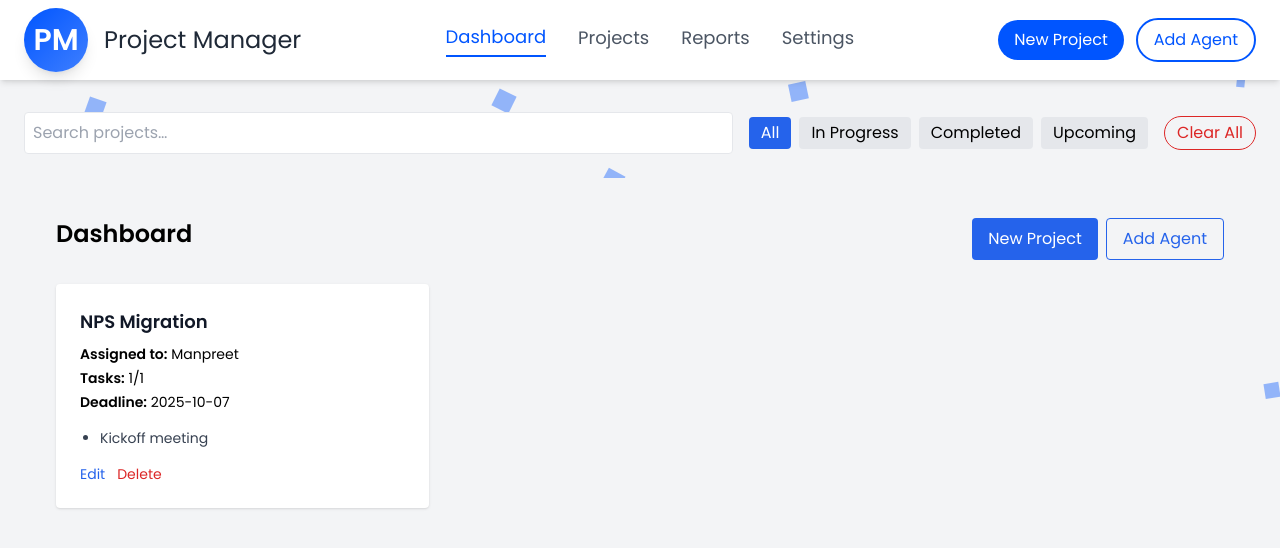
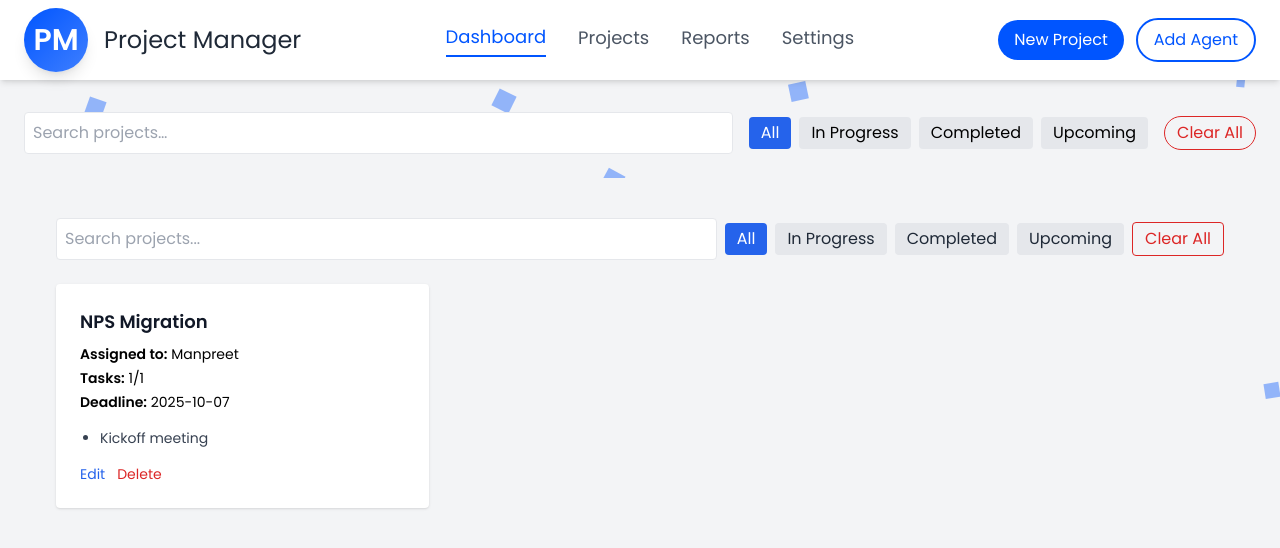
Before and after one commit to mmand213/project-manager, a React (Vite) app: page / in a window 1280 px wide. Shown: the top 548 px of the page. Built offline with nearby package versions, Linux system fonts and the light colour scheme; the HTML template or start-up script is replaced by a standard one; what js-sha256 would draw is missing.

Commit message:
Update Dashboard.jsx

```diff
--- a/src/components/Dashboard.jsx
+++ b/src/components/Dashboard.jsx
@@ -8,6 +8,8 @@ export default function Dashboard() {
   const [showModal, setShowModal] = useState(false);
   const [editingProject, setEditingProject] = useState(null);
   const [showAgentModal, setShowAgentModal] = useState(false);
+  const [filter, setFilter] = useState("All");
+  const [searchTerm, setSearchTerm] = useState("");
 
   useEffect(() => {
     setProjects(loadProjects() || []);
@@ -29,33 +31,60 @@ export default function Dashboard() {
     setShowModal(true);
   };
 
+  const handleClearAll = () => {
+    saveProjects([]);
+    setProjects([]);
+  };
+
+  // Filtering + searching
+  const filteredProjects = projects.filter((p) => {
+    const matchesFilter =
+      filter === "All" || p.status?.toLowerCase() === filter.toLowerCase();
+    const matchesSearch =
+      !searchTerm ||
+      p.title.toLowerCase().includes(searchTerm.toLowerCase()) ||
+      p.agent.toLowerCase().includes(searchTerm.toLowerCase());
+    return matchesFilter && matchesSearch;
+  });
+
   return (
     <div className="min-h-screen bg-gray-100 py-10 px-4 sm:px-6 lg:px-8">
-      {/* Replace your old navbar New Project button with this one */}
-      <div className="flex justify-between mb-6">
-        <h1 className="text-2xl font-bold">Dashboard</h1>
-        <div className="flex gap-2">
+      {/* Search + Filters + Clear */}
+      <div className="flex flex-wrap items-center gap-2 mb-6">
+        <input
+          type="text"
+          placeholder="Search projects..."
+          className="flex-1 p-2 border rounded"
+          value={searchTerm}
+          onChange={(e) => setSearchTerm(e.target.value)}
+        />
+        {["All", "In Progress", "Completed", "Upcoming"].map((status) => (
           <button
-            onClick={handleNewProject}
-            className="bg-blue-600 text-white px-4 py-2 rounded hover:bg-blue-700"
+            key={status}
+            onClick={() => setFilter(status)}
+            className={`px-3 py-1 rounded ${
+              filter === status
+                ? "bg-blue-600 text-white"
+                : "bg-gray-200 text-gray-800"
+            }`}
           >
-            New Project
+            {status}
           </button>
-          <button
-            onClick={() => setShowAgentModal(true)}
-            className="border border-blue-600 text-blue-600 px-4 py-2 rounded hover:bg-blue-50"
-          >
-            Add Agent
-          </button>
-        </div>
+        ))}
+        <button
+          onClick={handleClearAll}
+          className="ml-auto text-red-600 border border-red-600 px-3 py-1 rounded hover:bg-red-50"
+        >
+          Clear All
+        </button>
       </div>
 
       {/* Projects Grid */}
       <div className="grid grid-cols-1 sm:grid-cols-2 lg:grid-cols-3 gap-6">
-        {projects.length === 0 ? (
-          <p className="text-gray-500">No projects found. Add one to get started!</p>
+        {filteredProjects.length === 0 ? (
+          <p className="text-gray-500">No projects found.</p>
         ) : (
-          projects.map((project) => (
+          filteredProjects.map((project) => (
             <div key={project.id} className="bg-white p-6 rounded shadow">
               <h2 className="text-lg font-semibold text-gray-900 mb-2">
                 {project.title}
@@ -72,7 +101,6 @@ export default function Dashboard() {
                 <strong>Deadline:</strong> {project.deadline}
               </p>
 
-              {/* Tasks */}
               {project.tasks && project.tasks.length > 0 && (
                 <ul className="mb-4 list-disc pl-5 text-sm text-gray-700">
                   {project.tasks.map((task, index) =>
```
